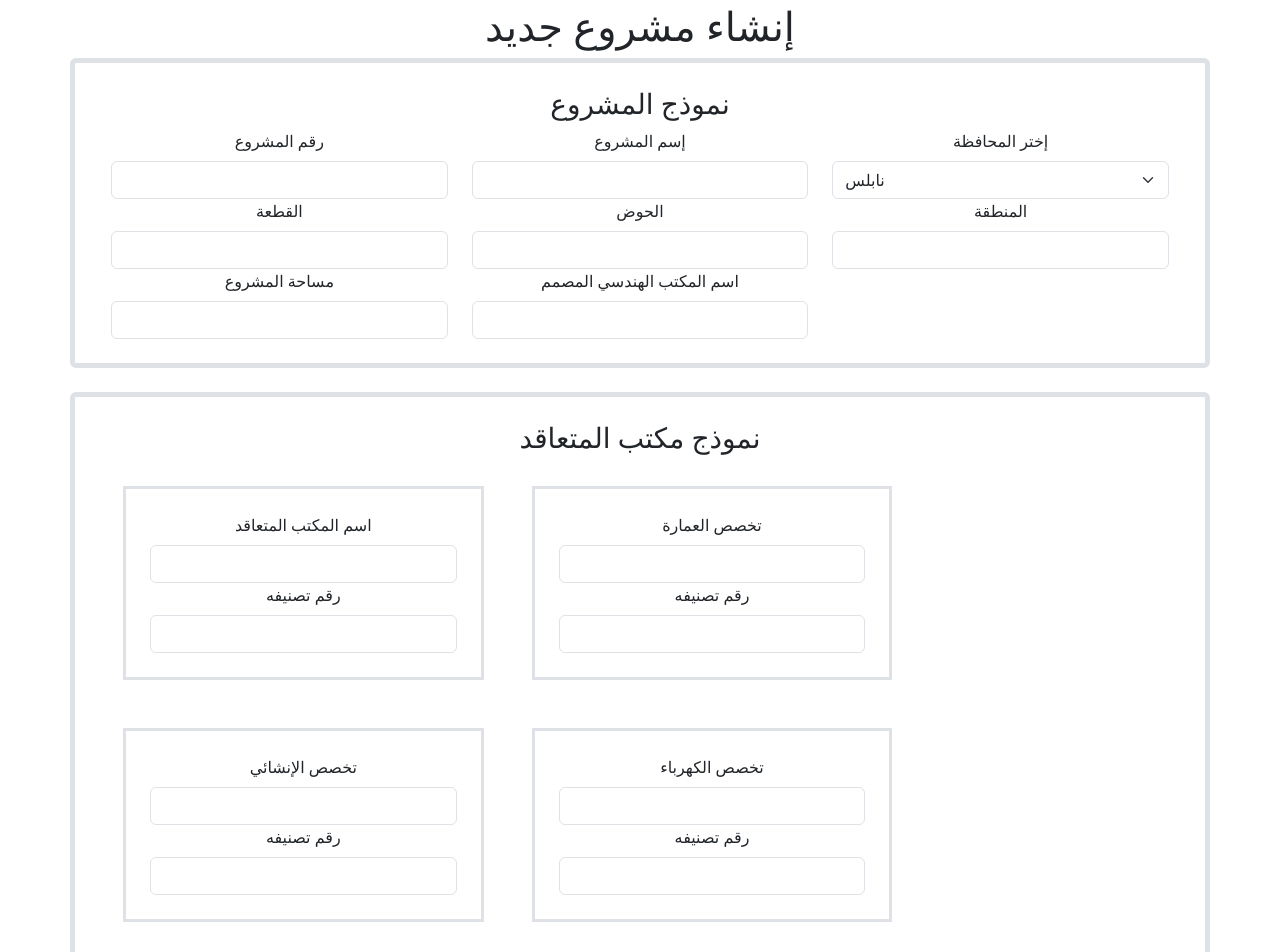
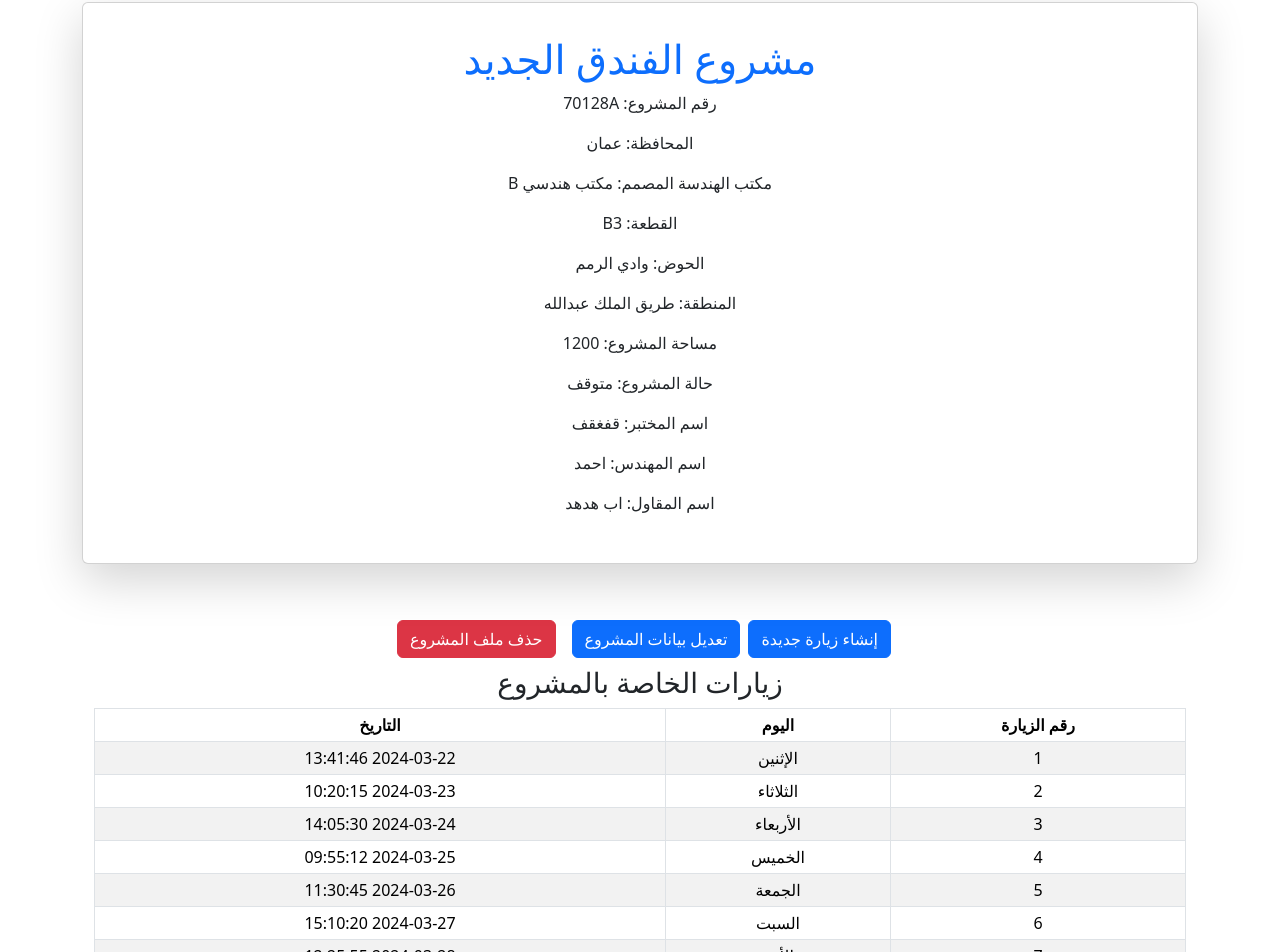
Before and after one commit to NourAyyoub/Engineers-Syndicate, a React (Vite) app in the folder app/: page / in a window 1280 px wide. Shown: the part 88-1040 px from the top of the page. Built offline with nearby package versions, Linux system fonts and the light colour scheme.

Commit message:
create project info page

```diff
--- a/app/src/App.jsx
+++ b/app/src/App.jsx
@@ -1,12 +1,14 @@
 import AddNewProject from "./components/AddNewProject/AddNewProject";
+import { Container } from "react-bootstrap";
+import ProjectInfo from "./components/ProjectInfo/ProjectInfo";
 
-// import ProjectsTable from "./components/ProjectsTable/ProjectsTable";
+import ProjectsTable from "./components/ProjectsTable/ProjectsTable";
 export default function App() {
   return (
-    <div>
+    <Container dir="rtl" className="container-xl mt-4 mb-4 mx-auto text-center">
       {/* <ProjectsTable /> */}
-
-      <AddNewProject />
-    </div>
+      <ProjectInfo />
+      {/* <AddNewProject /> */}
+    </Container>
   );
 }
--- a/app/src/components/AddNewProject/AddNewProject.jsx
+++ b/app/src/components/AddNewProject/AddNewProject.jsx
@@ -1,5 +1,5 @@
 import Form from "react-bootstrap/Form";
-import { Col, Container, Row, Button } from "react-bootstrap";
+import { Col, Row, Button } from "react-bootstrap";
 import PropTypes from "prop-types";
 Input.propTypes = {
   id: PropTypes.string.isRequired,
@@ -59,7 +59,7 @@ const specialties = [
 export default function AddNewProject() {
   const handleSendData = () => {};
   return (
-    <Container className="container-xl mt-4 mb-4 mx-auto text-center">
+    <>
       <h1>إنشاء مشروع جديد</h1>
       <Row className="align-items-center border border-5 p-4 mb-4 rounded">
         <Basic_information_inputs />
@@ -78,7 +78,7 @@ export default function AddNewProject() {
       </Row>
 
       <Button onClick={handleSendData}>إنشاء المشروع</Button>
-    </Container>
+    </>
   );
 }
 
--- /dev/null
+++ b/app/src/components/ProjectInfo/ProjectInfo.jsx
@@ -0,0 +1,154 @@
+import { Card, Table, Button, Container } from "react-bootstrap";
+const project = {
+  id: 1,
+  project_number: "70128A",
+  project_name: "مشروع الفندق الجديد",
+  governorate: "عمان",
+  widget: "B3",
+  the_basin: "وادي الرمم",
+  region: "طريق الملك عبدالله",
+  area: "1200",
+  designing_engineering_office: "مكتب هندسي B",
+  project_status: "متوقف",
+  Laboratory_name: "قفغقف",
+  engineer_name: "احمد",
+  contractor_name: "اب هدهد",
+};
+const vists = [
+  {
+    visit_number: 1,
+    visiting_day: "الإثنين",
+    visiting_date: "2024-03-22 13:41:46",
+  },
+  {
+    visit_number: 2,
+    visiting_day: "الثلاثاء",
+    visiting_date: "2024-03-23 10:20:15",
+  },
+  {
+    visit_number: 3,
+    visiting_day: "الأربعاء",
+    visiting_date: "2024-03-24 14:05:30",
+  },
+  {
+    visit_number: 4,
+    visiting_day: "الخميس",
+    visiting_date: "2024-03-25 09:55:12",
+  },
+  {
+    visit_number: 5,
+    visiting_day: "الجمعة",
+    visiting_date: "2024-03-26 11:30:45",
+  },
+  {
+    visit_number: 6,
+    visiting_day: "السبت",
+    visiting_date: "2024-03-27 15:10:20",
+  },
+  {
+    visit_number: 7,
+    visiting_day: "الأحد",
+    visiting_date: "2024-03-28 12:25:55",
+  },
+  {
+    visit_number: 8,
+    visiting_day: "الإثنين",
+    visiting_date: "2024-03-29 08:45:30",
+  },
+  {
+    visit_number: 9,
+    visiting_day: "الثلاثاء",
+    visiting_date: "2024-03-30 16:00:10",
+  },
+  {
+    visit_number: 10,
+    visiting_day: "الأربعاء",
+    visiting_date: "2024-03-31 09:15:40",
+  },
+  {
+    visit_number: 11,
+    visiting_day: "الخميس",
+    visiting_date: "2024-04-01 13:20:25",
+  },
+  {
+    visit_number: 12,
+    visiting_day: "الجمعة",
+    visiting_date: "2024-04-02 10:40:55",
+  },
+];
+export default function ProjectInfo() {
+  return (
+    <>
+      <InfoTable />
+      <Buttons />
+      <VistsTable />
+    </>
+  );
+}
+function InfoTable() {
+  return (
+    <>
+      <Card className="shadow-lg p-3 mb-5 bg-white rounded">
+        <Card.Body>
+          <Card.Title className="text-primary fs-1">
+            {project.project_name}
+          </Card.Title>
+          <Card.Text>
+            <p>رقم المشروع: {project.project_number}</p>
+            <p>المحافظة: {project.governorate}</p>
+            <p>مكتب الهندسة المصمم: {project.designing_engineering_office}</p>
+            <p>القطعة: {project.widget}</p>
+            <p>الحوض: {project.the_basin}</p>
+            <p>المنطقة: {project.region}</p>
+            <p>مساحة المشروع: {project.area}</p>
+            <p>حالة المشروع: {project.project_status}</p>
+            <p>اسم المختبر: {project.Laboratory_name}</p>
+            <p>اسم المهندس: {project.engineer_name}</p>
+            <p>اسم المقاول: {project.contractor_name}</p>
+          </Card.Text>
+        </Card.Body>
+      </Card>
+    </>
+  );
+}
+function Buttons() {
+  return (
+    <Container>
+      <Button variant="primary">إنشاء زيارة جديدة</Button>
+      <Button variant="primary" className="m-2">
+        تعديل بيانات المشروع
+      </Button>
+      <Button variant="danger" className="m-2">
+        حذف ملف المشروع
+      </Button>
+    </Container>
+  );
+}
+function VistsTable() {
+  return (
+    <Container>
+      <h3>زيارات الخاصة بالمشروع</h3>
+      <Table
+        cstyle={{ overflow: "scroll" }}
+        className="table table-striped table-responsive table-bordered  table-sm"
+      >
+        <thead>
+          <tr>
+            <th>رقم الزيارة</th>
+            <th>اليوم</th>
+            <th>التاريخ</th>
+          </tr>
+        </thead>
+        <tbody>
+          {vists.map((vist) => (
+            <tr key={vist.visit_number}>
+              <td>{vist.visit_number}</td>
+              <td>{vist.visiting_day}</td>
+              <td>{vist.visiting_date}</td>
+            </tr>
+          ))}
+        </tbody>
+      </Table>
+    </Container>
+  );
+}
--- a/app/src/components/ProjectsTable/ProjectsTable.jsx
+++ b/app/src/components/ProjectsTable/ProjectsTable.jsx
@@ -213,28 +213,29 @@ export default function ProjectsTable() {
         <table className="table table-striped table-bordered text-center align-middle">
           <thead>
             <tr>
+              <th scope="col">#</th>
+              <th scope="col">رقم المشروع</th>
+              <th scope="col">اسم المشروع</th>
+              <th scope="col">المحافظة</th>
+              <th scope="col">القطعة</th>
+              <th scope="col">الحوض</th>
+              <th scope="col">المنطقة</th>
+              <th scope="col">المساحة (متر مربع)</th>
               <th scope="col">اسم المكتب الهندسي المصمم</th>
-              <th scope="col">المساحة (متر مربع)</th>
-              <th scope="col">المنطقة</th>
-              <th scope="col">الحوض</th>
-              <th scope="col">القطعة</th>
-              <th scope="col">المحافظة</th>
-              <th scope="col">اسم المشروع</th>
-              <th scope="col">رقم المشروع</th>
             </tr>
           </thead>
           <tbody>
             {filteredProjects.map((project, index) => (
               <tr key={project.project_number}>
+                <td>{index + 1}</td>
+                <td>{project.project_number}</td>
+                <td>{project.project_name}</td>
+                <td>{project.governorate}</td>
+                <td>{project.widget}</td>
+                <td>{project.the_basin}</td>
+                <td>{project.region}</td>
+                <td>{project.area}</td>
                 <td>{project.designing_engineering_office}</td>
-                <td>{project.area}</td>
-                <td>{project.region}</td>
-                <td>{project.the_basin}</td>
-                <td>{project.widget}</td>
-                <td>{project.governorate}</td>
-                <td>{project.project_name}</td>
-                <td>{project.project_number}</td>
-                <td>{index + 1}</td>
               </tr>
             ))}
           </tbody>
```
